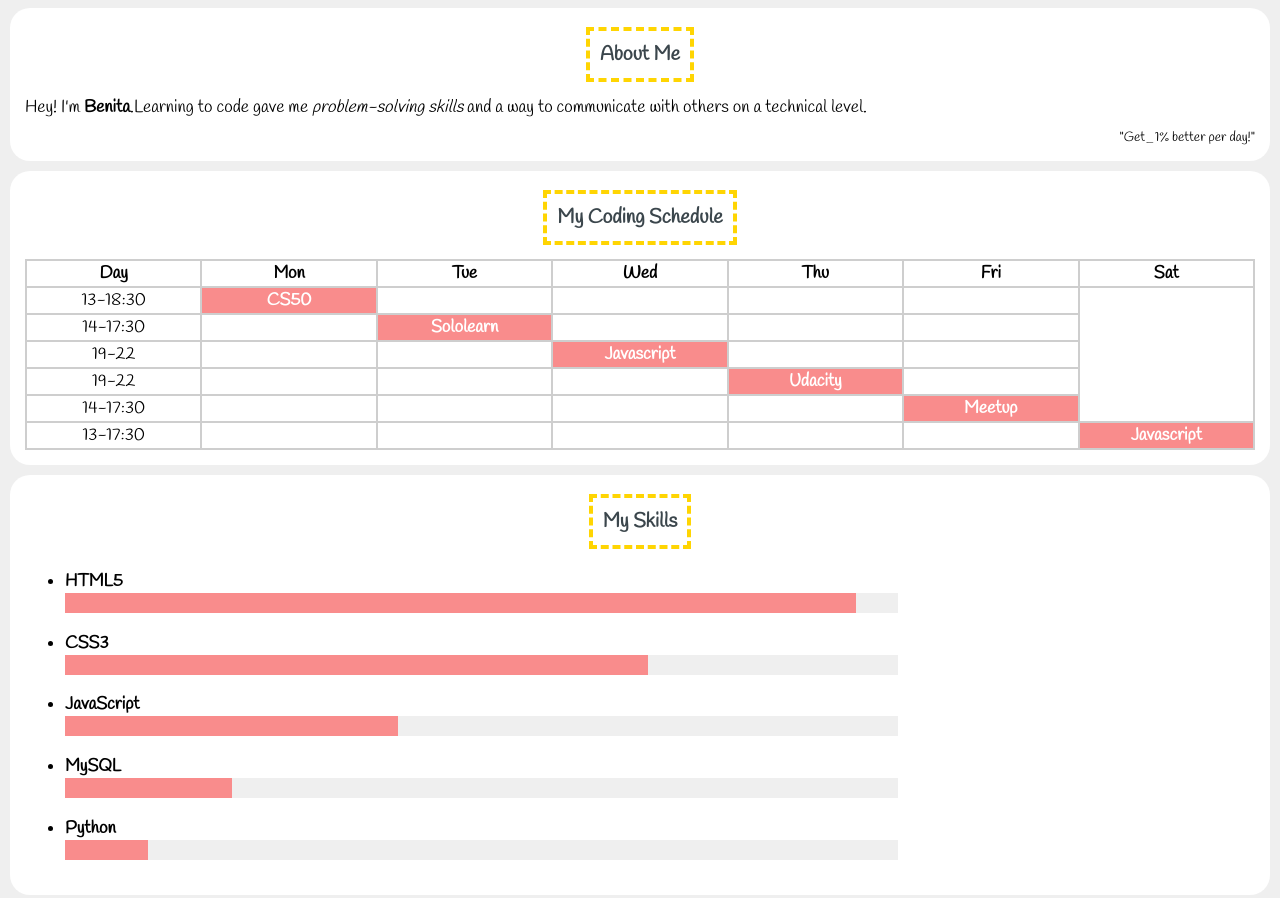
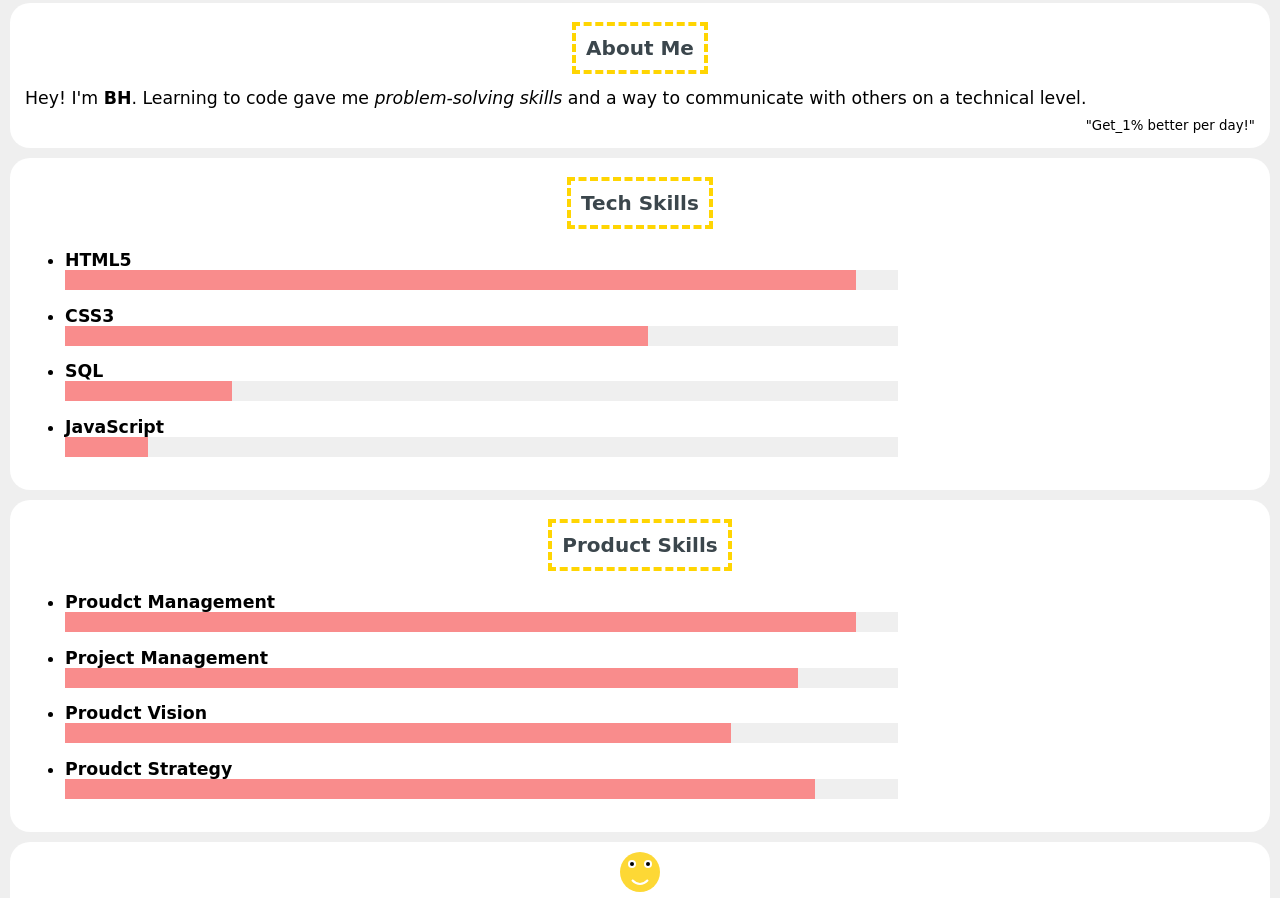
Before and after one commit to chipy1209/intro, a plain HTML site: page index.html in a window 1280 px wide. Shown: the part 177-1075 px from the top of the page. Drawn offline with Linux system fonts and the light colour scheme.

Commit message:
Update index.html

```diff
--- a/index.html
+++ b/index.html
@@ -2,17 +2,16 @@
 <html>
 
 <head>
-  <title>My Blog</title>
-  <link href="https://fonts.googleapis.com/css?family=Handlee" rel="stylesheet">
+  <title>Self Intro</title>
+  <link href="https://fonts.googleapis.com/css2?family=Sacramento&display=swap" rel="stylesheet">
   <link href="stylesheet.css" rel="stylesheet" type="text/css">
-
 </head>
 
 <body>
   <!-- header start -->
   <div id="header" class="section">
-    <img alt="" class="img-circle" src="https://avatars.githubusercontent.com/u/9510318?v=4">
-    <p>Benita Huang</p>
+    <img alt="" class="img-circle" src="https://avatars.githubusercontent.com/u/9510318?v=4" title="Benita~">
+    <p>BH</p>
   </div>
   <!-- header end -->
 
@@ -20,75 +19,13 @@
   <div class="section">
     <h1><span>About Me</span></h1>
     <p>
-      Hey! I'm <strong>Benita</strong>.Learning to code gave me <i>problem-solving skills</i> and a way to communicate with others on a technical level.</p>
+      Hey! I'm <strong>BH</strong>. Learning to code gave me <i>problem-solving skills</i> and a way to communicate with others on a technical level.</p>
     <p class="quote">"Get_1% better per day!"</p>
   </div>
   <!-- About Me section end -->
 
   <!-- My Schedule section start -->
-  <div class="section">
-    <h1><span>My Coding Schedule</span></h1>
-    <table>
-      <tr>
-        <th>Day</th>
-        <th>Mon</th>
-        <th>Tue</th>
-        <th>Wed</th>
-        <th>Thu</th>
-        <th>Fri</th>
-        <th>Sat</th>
-      </tr>
-      <tr>
-        <td>13-18:30</td>
-        <td class="selected">CS50</td>
-        <td></td>
-        <td></td>
-        <td></td>
-        <td></td>
-      </tr>
-      <tr>
-        <td>14-17:30</td>
-        <td></td>
-        <td class="selected">Sololearn</td>
-        <td></td>
-        <td></td>
-        <td></td>
-      </tr>
-      <tr>
-        <td>19-22</td>
-        <td></td>
-        <td></td>
-        <td class="selected">Javascript</td>
-        <td></td>
-        <td></td>
-      </tr>
-      <tr>
-        <td>19-22</td>
-        <td></td>
-        <td></td>
-        <td></td>
-        <td class="selected">Udacity</td>
-        <td></td>
-      </tr>
-      <tr>
-        <td>14-17:30</td>
-        <td></td>
-        <td></td>
-        <td></td>
-        <td></td>
-        <td class="selected">Meetup</td>
-      </tr>
-       <tr>
-        <td>13-17:30</td>
-        <td></td>
-        <td></td>
-        <td></td>
-        <td></td>
-        <td></td>
-        <td class="selected">Javascript</td>
-      </tr>
-    </table>
-  </div>
+
   <!-- My Schedule section end -->
 
   <!-- My Skills section start -->
@@ -96,7 +33,7 @@
 Advanced Progress bar usage
 https://dotblogs.com.tw/brooke/2017/07/13/160751-->
   <div class="section">
-    <h1><span>My Skills</span></h1>
+    <h1><span>Tech Skills</span></h1>
     <ul>
       <li>HTML5 <br />
         <progress min="0" max="100" value="95"></progress>
@@ -104,15 +41,29 @@ https://dotblogs.com.tw/brooke/2017/07/13/160751-->
       <li>CSS3 <br />
         <progress min="0" max="100" value="70"></progress>
       </li>
-
-      <li>JavaScript <br />
-        <progress min="0" max="100" value="40"></progress>
-      </li>
-       <li>MySQL <br />
+      <li>SQL <br />
         <progress min="0" max="100" value="20"></progress>
       </li>
-      <li>Python <br />
+      <li>JavaScript <br />
         <progress min="0" max="100" value="10"></progress>
+      </li>
+    </ul>
+  </div>
+
+  <div class="section">
+    <h1><span>Product Skills</span></h1>
+    <ul>
+      <li>Proudct Management<br />
+        <progress min="0" max="100" value="95"></progress>
+      </li>
+      <li>Project Management <br />
+        <progress min="0" max="100" value="88"></progress>
+      </li>
+      <li>Proudct Vision<br />
+        <progress min="0" max="100" value="80"></progress>
+      </li>
+      <li>Proudct Strategy <br />
+        <progress min="0" max="100" value="90"></progress>
       </li>
     </ul>
   </div>
@@ -120,21 +71,19 @@ https://dotblogs.com.tw/brooke/2017/07/13/160751-->
 
   <!-- Form section start -->
   <div class="section">
-    <h1><span>Contact Me</span></h1>
-
     <svg class="face" height="100" width="100">
-                <circle cx="50" cy="50" r="50" fill="#FDD835"/>
-                <circle cx="30" cy="30" r="10" fill="#FFFFFF"/>
-                <circle cx="70" cy="30" r="10" fill="#FFFFFF"/>
-                <circle cx="30" cy="30" r="5" fill="#000000"/>
-                <circle cx="70" cy="30" r="5" fill="#000000"/>
+      <circle cx="50" cy="50" r="50" fill="#FDD835" />
+      <circle cx="30" cy="30" r="10" fill="#FFFFFF" />
+      <circle cx="70" cy="30" r="10" fill="#FFFFFF" />
+      <circle cx="30" cy="30" r="5" fill="#000000" />
+      <circle cx="70" cy="30" r="5" fill="#000000" />
       <path d="M 30 70 q 20 20 40 0" stroke="#FFFFFF" stroke-width="5" fill="none" />
     </svg>
-
+    <h1><span>Contact Me</span></h1>
     <form>
-      <input name="name" placeholder="Name" type="text" required /><br/>
-      <input name="email" placeholder="Email" type="email" required /><br/>
-      <textarea name="message" placeholder="Message" required></textarea>
+      <input name="name" placeholder="Name" type="text" required /><br />
+      <input name="email" placeholder="Email" type="email" required /><br />
+      <textarea name="message" placeholder="Leave your message here" required></textarea>
       <input type="submit" value="SEND" class="submit" />
     </form>
   </div>
@@ -144,23 +93,22 @@ https://dotblogs.com.tw/brooke/2017/07/13/160751-->
   <div class="section" id="contacts">
     <h1><span>Follow Me</span></h1>
     <div>
-      <a href="https://github.com/chipy1209" target="_blank">
-                    <img alt="Github"" src="https://cdn3.iconfinder.com/data/icons/free-social-icons/67/github_circle_black-512.png" />
+      <a href="https://github.com/chipy1209" target="_blank"><img alt="Github"" src=" https://cdn3.iconfinder.com/data/icons/free-social-icons/67/github_circle_black-512.png" />
       </a>
-      <a href="https://www.linkedin.com/in/benitahuang/?originalSubdomain=tw">
-                    <img alt="Linkedin" src="https://cdn4.iconfinder.com/data/icons/social-media-icons-the-circle-set/48/linkedin_circle-512.png"/>
+      <a href="" title=""><img alt="Linkedin" src="https://cdn4.iconfinder.com/data/icons/social-media-icons-the-circle-set/48/linkedin_circle-512.png" />
       </a>
-      <a href="https://benitasays.blogspot.com/?m=1">
+      <a href="">
         <img alt="Blogspot" src="https://encrypted-tbn0.gstatic.com/images?q=tbn%3AANd9GcTFCJlmcf7EJF7tjiNwfXXmlT_f1K7I6cf8yu2OUVVsgDbLhQ4t" />
       </a>
     </div>
   </div>
+
   <!-- Contacts section end -->
 
   <div class="copyright">
-    &copy; 2019 Benita. All rights reserved.
+    &copy; 2022 BH. All rights reserved.
   </div>
-
+  <!-- <!https://codepen.io/benita/pen/RvOKyv>
+ https://codepen.io/benita/pen/rXpVMO -->
 </body>
-
 </html>
```
Lines whose indentation alone changed are shown as unchanged.
